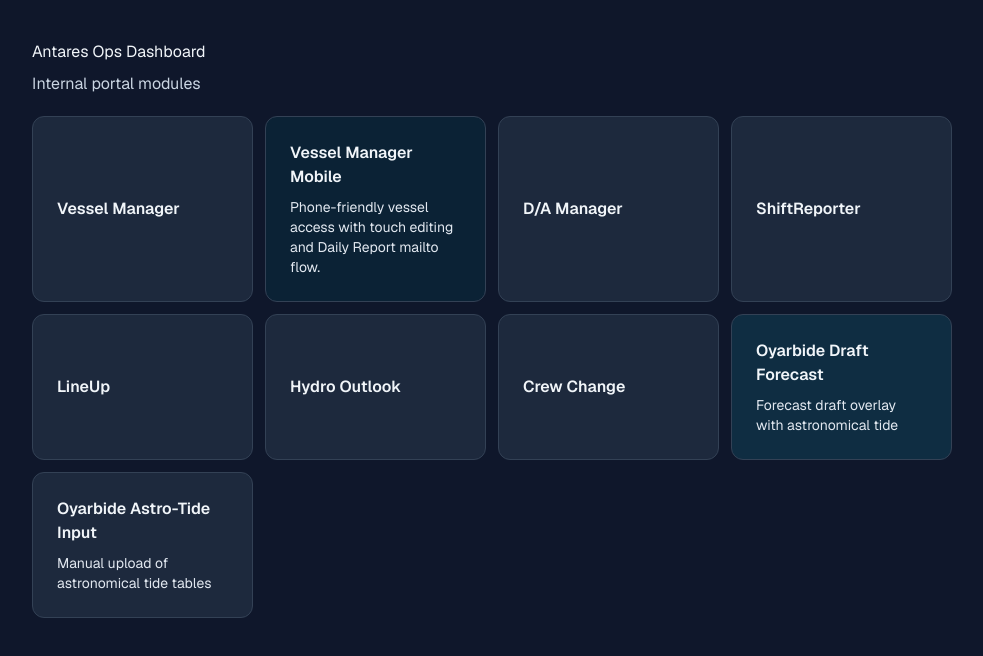
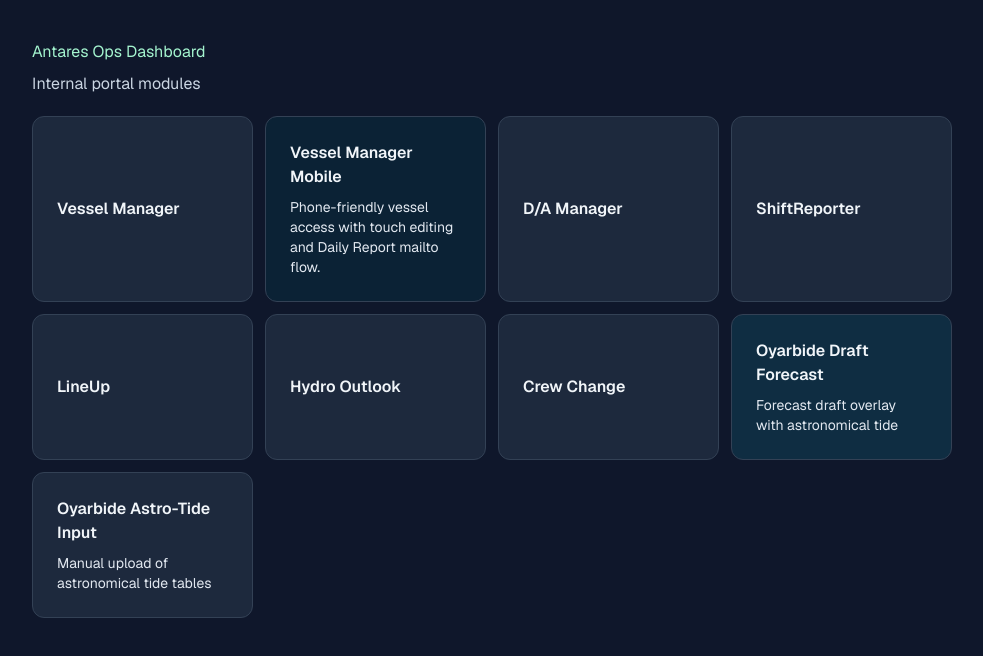
Before and after one commit to SERGIOSCAR/antares-ops-dashboard, a Next.js app: page /dashboard in a window 1280 px wide. Shown: the top 656 px of the page, without its empty margins (148-1131 px from the left). Built offline with nearby package versions, Linux system fonts and the light colour scheme.

Commit message:
chore: tweak dashboard heading color for deploy check

```diff
--- a/app/dashboard/page.tsx
+++ b/app/dashboard/page.tsx
@@ -32,7 +32,7 @@ export default function DashboardPage() {
 
   return (
     <main className="mx-auto my-10 max-w-[960px] px-5 font-sans">
-      <h1 className="mb-2 text-slate-100">Antares Ops Dashboard</h1>
+      <h1 className="mb-2 text-emerald-200">Antares Ops Dashboard</h1>
       <p className="mb-5 mt-0 text-slate-300">
         Internal portal modules
       </p>
```
